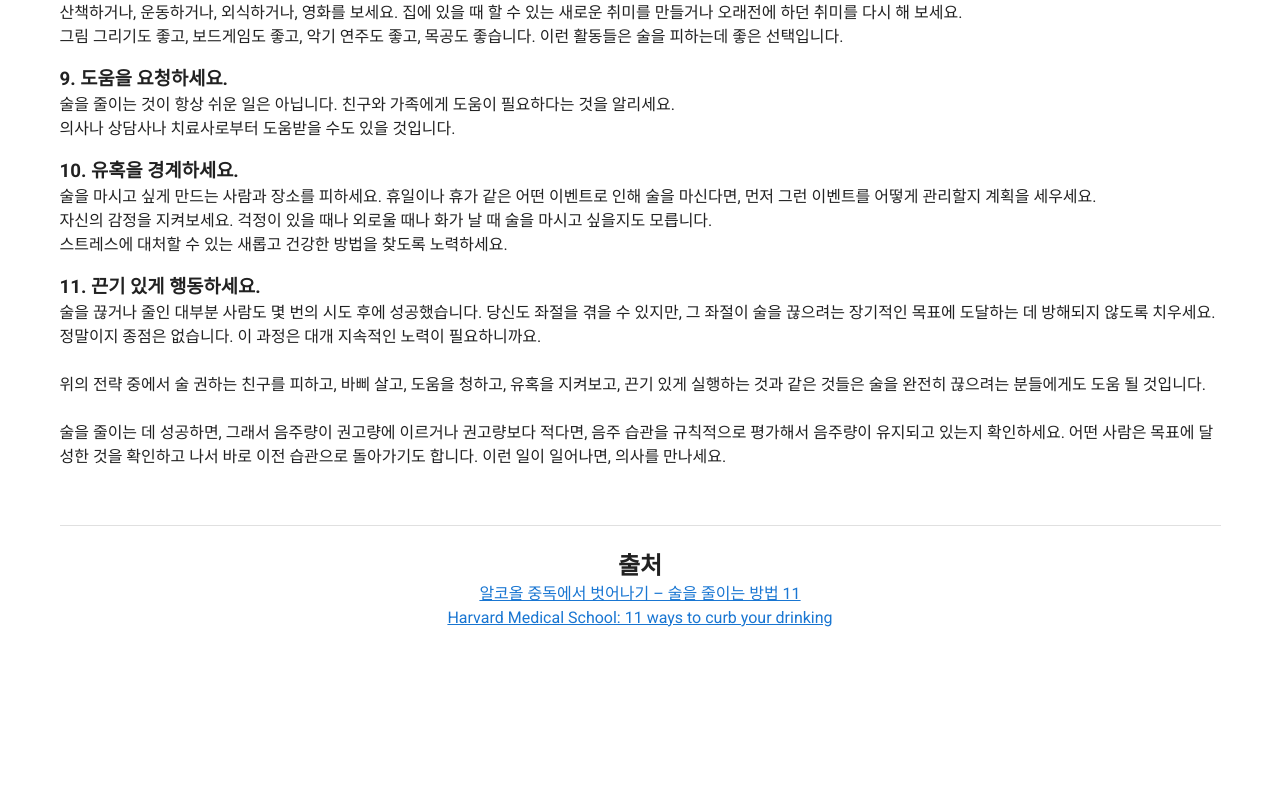
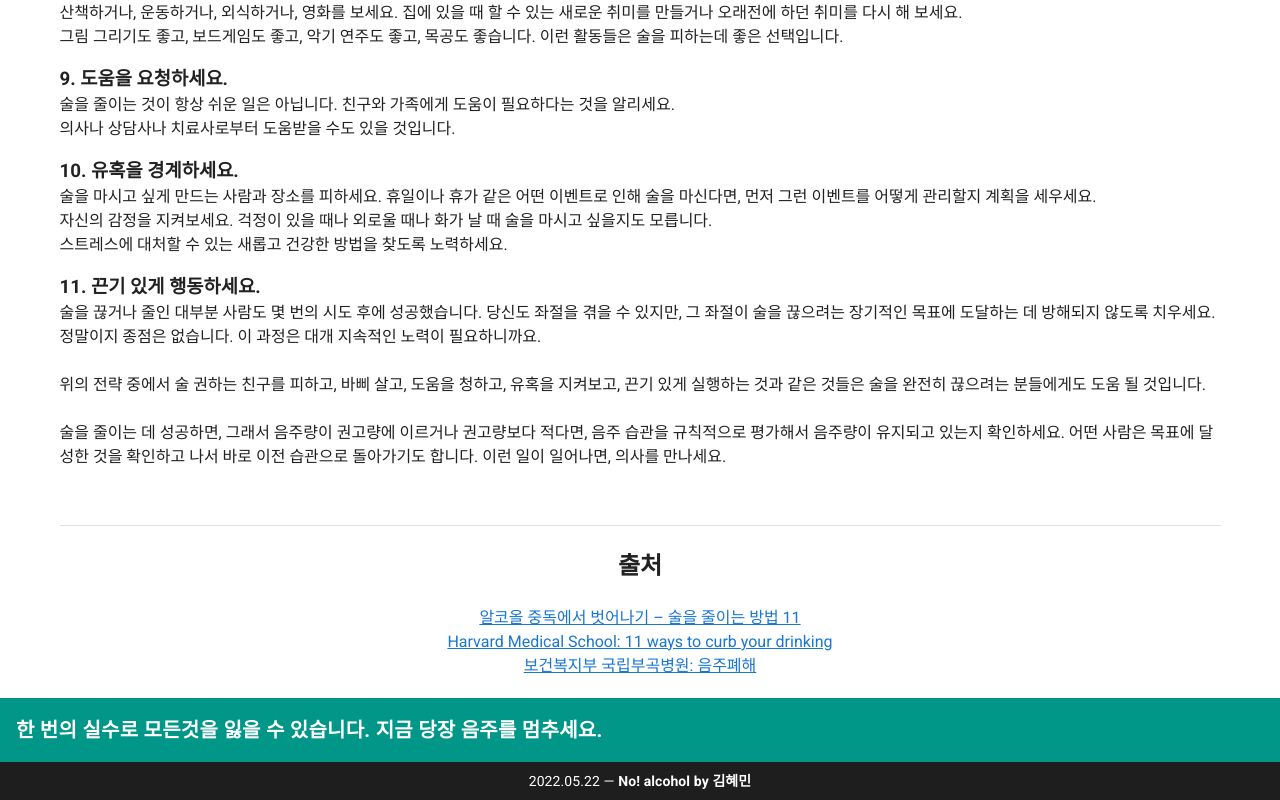
Before and after one commit to mandomong/no-alcohol, a Vue app: page / in a window 1280 px wide. Shown: the part 1305-2105 px from the top of the page. Before the commit the page ends 1955 px from the top, so only its background shows below. Built offline with nearby package versions, Linux system fonts and the light colour scheme.

Commit message:
- 푸터 추가

```diff
--- a/src/App.vue
+++ b/src/App.vue
@@ -23,6 +23,23 @@
     <v-main>
       <router-view/>
     </v-main>
+    <v-footer
+    dark
+    padless>
+      <v-card
+          class="flex"
+          flat
+          tile
+      >
+        <v-card-title class="teal">
+          <strong class="subheading">한 번의 실수로 모든것을 잃을 수 있습니다. 지금 당장 음주를 멈추세요.</strong>
+        </v-card-title>
+
+        <v-card-text class="py-2 white--text text-center">
+          2022.05.22 — <strong>No! alcohol by 김혜민</strong>
+        </v-card-text>
+      </v-card>
+    </v-footer>
   </v-app>
 </template>
 
--- a/src/components/Calculator.vue
+++ b/src/components/Calculator.vue
@@ -88,6 +88,7 @@
         <h2 class="red--text">합계 : {{totalCnt}} 잔</h2>
         <br>
         <h2 class="red--text">{{drinkDesc}}</h2>
+        <h1 class="red--text">{{drinkHardDesc}}</h1>
       </v-col>
     </v-row>
   </v-container>
@@ -105,6 +106,7 @@ export default {
     makCnt: 0,
     yangCnt: 0,
     drinkDesc: '음주하지 않았습니다.',
+    drinkHardDesc: '',
     drinkDescArray: [
         '술은 1군 발암물질입니다.',
         '술은 우리 몸 전신에 작용하고 200여 종의 질병과 관련됩니다.',
@@ -112,6 +114,15 @@ export default {
         '술은 고혈압, 부정맥 등 혈관성 질환을 일으킵니다.',
         '술은 지방간, 간염, 간경화, 간암 등 각종 간 질환을 일으킵니다.',
         '술은 면역을 망가뜨립니다.'
+    ],
+    drinkHardDescArray: [
+        '음주와 필름 끊김은 알코올성 치매를 유발합니다',
+        '음주는 절망, 우울, 외로움 등의 감정을 순간적으로 증가시킵니다',
+        '음주는 자해를 포함한 충동성, 공격성 증가시킵니다',
+        '음주는 효과적인 다른 대처방법을 사용할 수 있는 유연성 억제시킵니다',
+        '음주는 판단력을 저하시킵니다',
+        '음주상태에서의 범죄 위험이 증가합니다',
+        '음주운전은 본인에게는 자살행위, 타인에게는 살인행위가 될 수 있습니다',
     ]
   }),
   methods: {
@@ -140,9 +151,12 @@ export default {
     totalCnt: function (newVal) {
       if(newVal < 3) {
         this.drinkDesc = '음주를 시작하였습니다. 적당히 마실 수 있도록 주의하세요.'
-      } else if (newVal < 11) {
-        var randomIdx = Math.floor(Math.random() * this.drinkDescArray.length);
+      } else if (newVal < 12) {
+        let randomIdx = Math.floor(Math.random() * this.drinkDescArray.length);
         this.drinkDesc = this.drinkDescArray[randomIdx];
+      } else {
+        let randomIdx = Math.floor(Math.random() * this.drinkHardDescArray.length);
+        this.drinkHardDesc = this.drinkHardDescArray[randomIdx];
       }
     }
   }
--- a/src/components/HelloWorld.vue
+++ b/src/components/HelloWorld.vue
@@ -83,7 +83,7 @@
         <h2 class="headline font-weight-bold mb-3 text-center">
           출처
         </h2>
-
+        <br>
         <v-row justify="center">
           <a
               href="https://gradium.co.kr/cut-back-on-drinking/"
@@ -98,6 +98,14 @@
               class="subheading mx-3"
               target="_blank">
             Harvard Medical School: 11 ways to curb your drinking
+          </a>
+        </v-row>
+        <v-row justify="center">
+          <a
+              href="http://bgnmh.go.kr/checkmehealme/bbs/bbsView.xx?catNo=3&idx=12"
+              class="subheading mx-3"
+              target="_blank">
+            보건복지부 국립부곡병원: 음주폐해
           </a>
         </v-row>
       </v-col>
```
